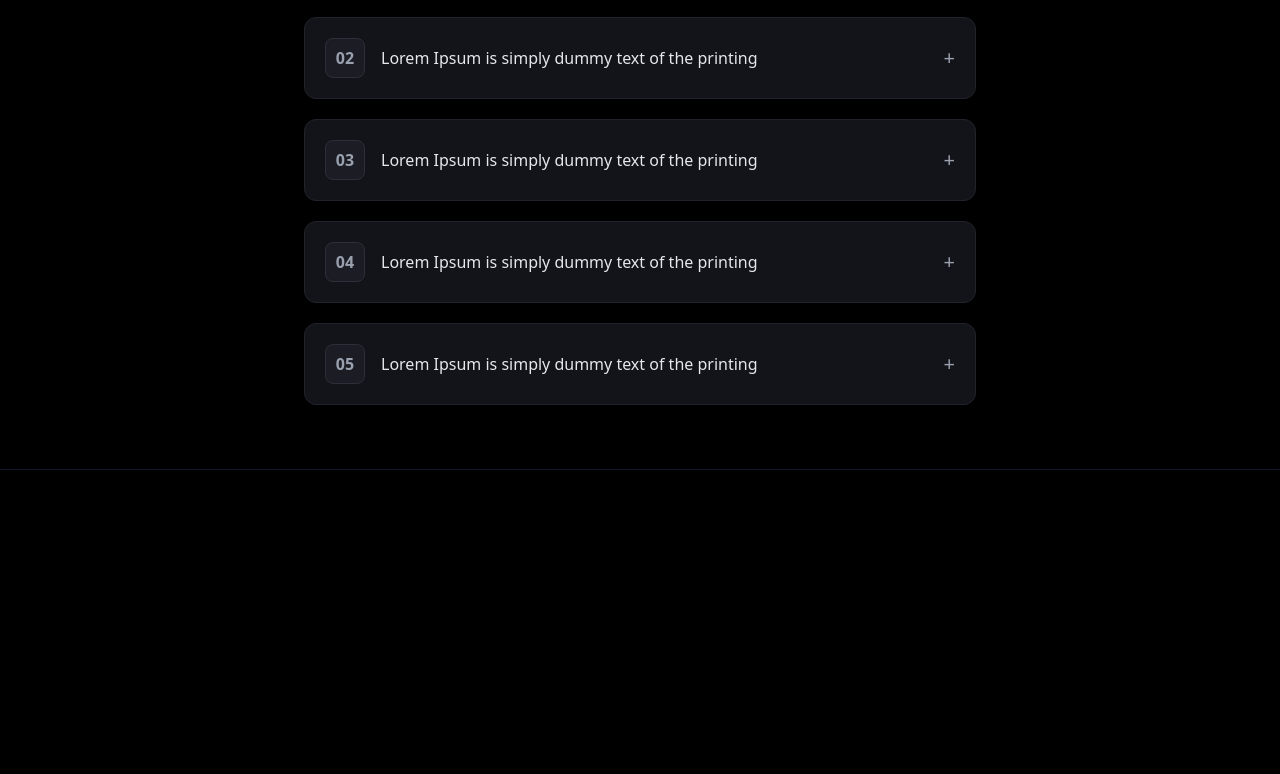
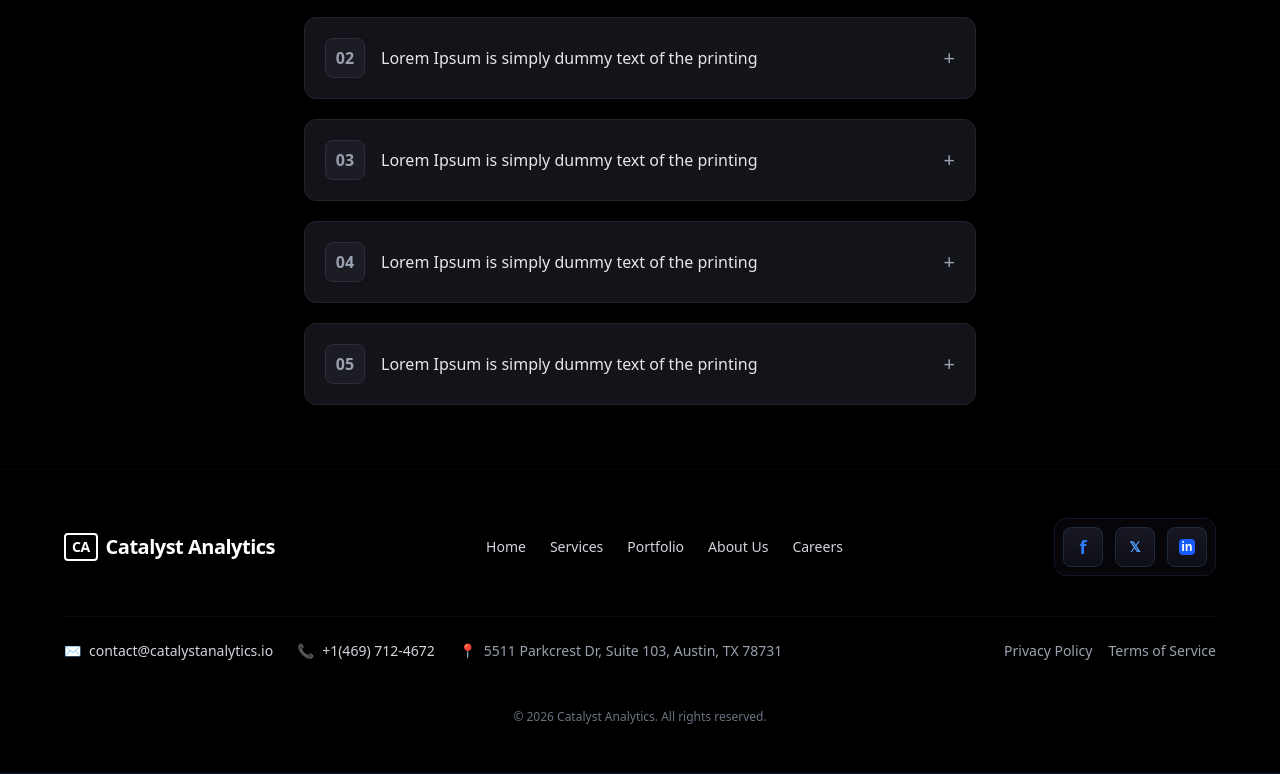
Before and after one commit to monster-tjk/qq, a website: page index.htm in a window 1280 px wide. Shown: the part 1496-2270 px from the top of the page. Before the commit the page ends 1966 px from the top, so only its background shows below. Drawn offline with Linux system fonts and the light colour scheme.

Commit message:
footer-peyjes-1

```diff
--- a/index.htm
+++ b/index.htm
@@ -251,5 +251,66 @@
         </div>
       </div>
     </section>
+    <footer class=" text-white py-12 px-6 border-t border-gray-950">
+  <div class="max-w-6xl mx-auto space-y-10">
+
+    <div class="flex flex-wrap items-center justify-between gap-6">
+
+      <div class="flex items-center gap-3">
+        <div class="font-bold text-xl tracking-tight flex items-center gap-2">
+          <span class="border-2 border-white px-1.5 py-0.5 text-sm font-black rounded">CA</span>
+          <span>Catalyst Analytics</span>
+        </div>
+      </div>
+
+      <nav class="flex flex-wrap items-center gap-6 text-sm font-medium text-gray-300">
+        <a href="#" class="hover:text-white transition-colors">Home</a>
+        <a href="#" class="hover:text-white transition-colors">Services</a>
+        <a href="#" class="hover:text-white transition-colors">Portfolio</a>
+        <a href="#" class="hover:text-white transition-colors">About Us</a>
+        <a href="#" class="hover:text-white transition-colors">Careers</a>
+      </nav>
+
+      <div class="border border-gray-900 bg-[#0c0c14]/50 p-2 rounded-xl flex items-center gap-3">
+        <a href="#" class="w-10 h-10 bg-gradient-to-b from-[#181824] to-[#0e0e16] border border-gray-800 rounded-lg flex items-center justify-center text-blue-500 hover:text-blue-400 transition-colors">
+          <span class="font-bold text-lg">f</span>
+        </a>
+        <a href="#" class="w-10 h-10 bg-gradient-to-b from-[#181824] to-[#0e0e16] border border-gray-800 rounded-lg flex items-center justify-center text-blue-400 hover:text-blue-300 transition-colors">
+          <span class="font-bold text-sm">𝕏</span>
+        </a>
+        <a href="#" class="w-10 h-10 bg-gradient-to-b from-[#181824] to-[#0e0e16] border border-gray-800 rounded-lg flex items-center justify-center text-blue-600 hover:text-blue-500 transition-colors">
+          <span class="font-bold text-xs bg-blue-600 text-white px-0.5 rounded-sm">in</span>
+        </a>
+      </div>
+
+    </div>
+
+    <div class="flex flex-wrap items-center justify-between gap-6 pt-6 border-t border-gray-900/50 text-sm">
+
+      <div class="flex flex-wrap items-center gap-6 text-gray-300">
+        <a href="mailto:contact@catalystanalytics.io" class="flex items-center gap-2 hover:text-blue-400 transition-colors">
+          <span class="text-blue-500">✉</span> contact@catalystanalytics.io
+        </a>
+        <a href="tel:+14697124672" class="flex items-center gap-2 hover:text-blue-400 transition-colors">
+          <span class="text-blue-500">📞</span> +1(469) 712-4672
+        </a>
+        <span class="flex items-center gap-2 text-gray-400">
+          <span class="text-blue-500">📍</span> 5511 Parkcrest Dr, Suite 103, Austin, TX 78731
+        </span>
+      </div>
+
+      <div class="flex items-center gap-4 text-gray-400">
+        <a href="#" class="hover:text-white transition-colors">Privacy Policy</a>
+        <a href="#" class="hover:text-white transition-colors">Terms of Service</a>
+      </div>
+
+    </div>
+
+    <div class="text-center text-xs text-gray-500 pt-2">
+      © 2026 Catalyst Analytics. All rights reserved.
+    </div>
+
+  </div>
+</footer>
   </body>
 </html>
```
Also changed, not shown: src/output.css.
